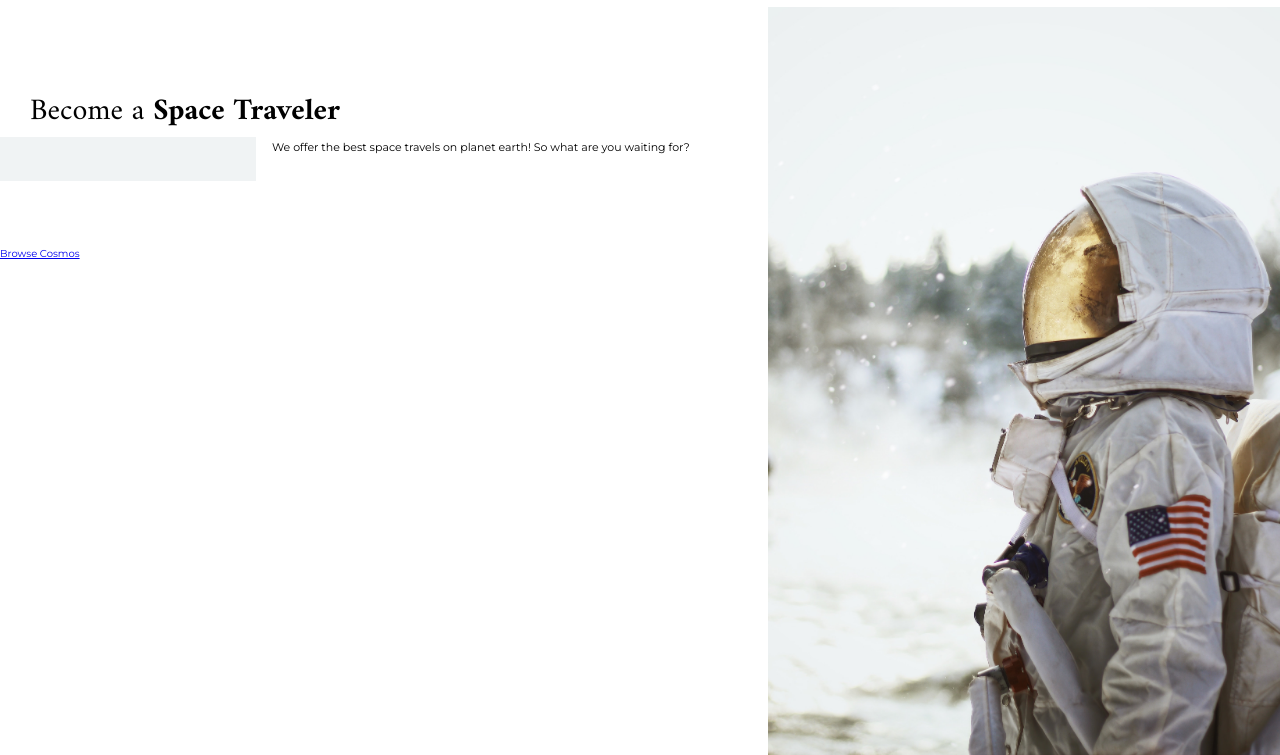
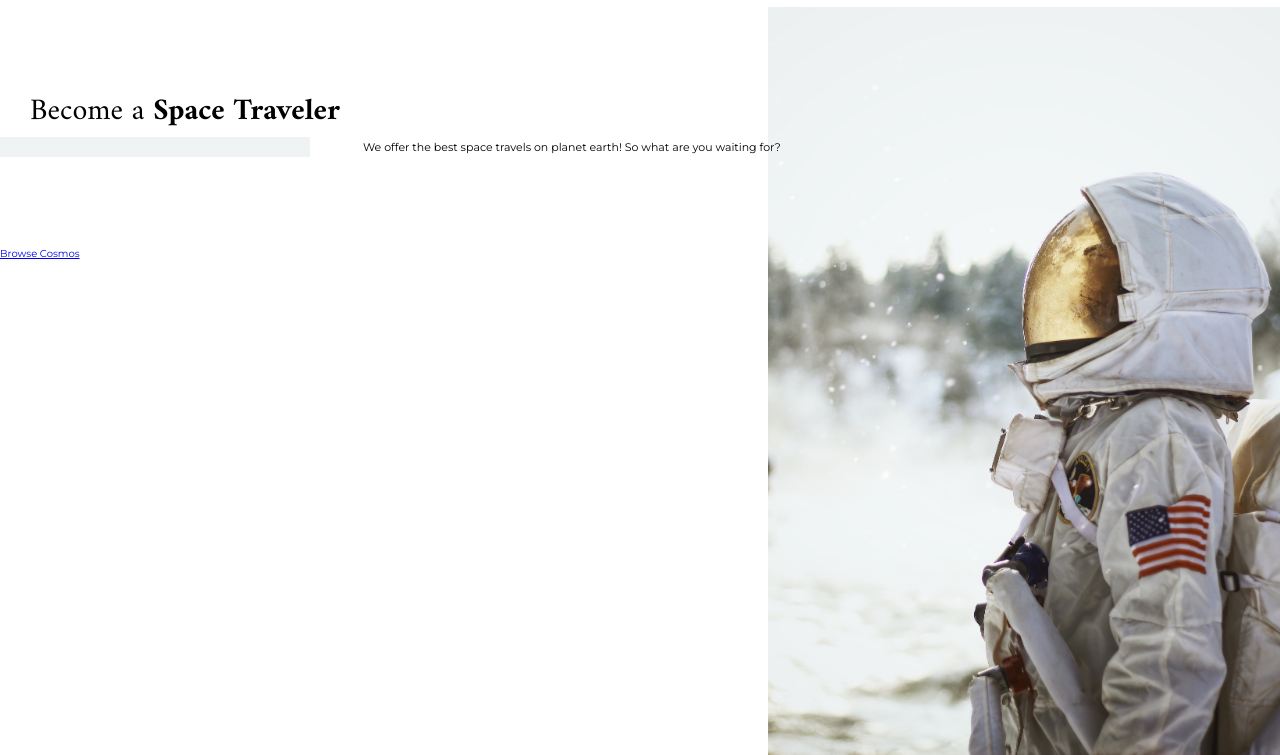
Before and after one commit to SereicikasTomas/Spacel, a plain HTML site: page index.html in a window 1280 px wide. Shown: the part 45-800 px from the top of the page. Drawn offline with Linux system fonts and the light colour scheme.

Commit message:
add box components next to text

```diff
--- a/css/main.scss
+++ b/css/main.scss
@@ -63,24 +63,22 @@ header {
 .main-content {
   padding: 9rem 4rem 9rem 3rem;
 
+  h1 {
+    font-size: 3rem;
+    line-height: 3rem;
+    margin-bottom: 1rem;
+  }
+
   p {
+    margin-left: -3rem;
     font-size: 1.1rem;
     line-height: 2rem;
-    padding-left: 20%;
-
-    &:before {
-      content: "";
-      position: absolute;
-      left: 0;
-      height: 4.4rem;
-      width: 20%;
-      background: #f0f3f4;
-    }
+    padding-left: 30%;
+    background-image: linear-gradient(
+      to right,
+      #f0f3f4 25%,
+      transparent 25%,
+      transparent
+    );
   }
 }
-
-h1 {
-  font-size: 3rem;
-  line-height: 3rem;
-  margin-bottom: 1rem;
-}
```
Also changed, not shown: css/main.css, 1 other file.
